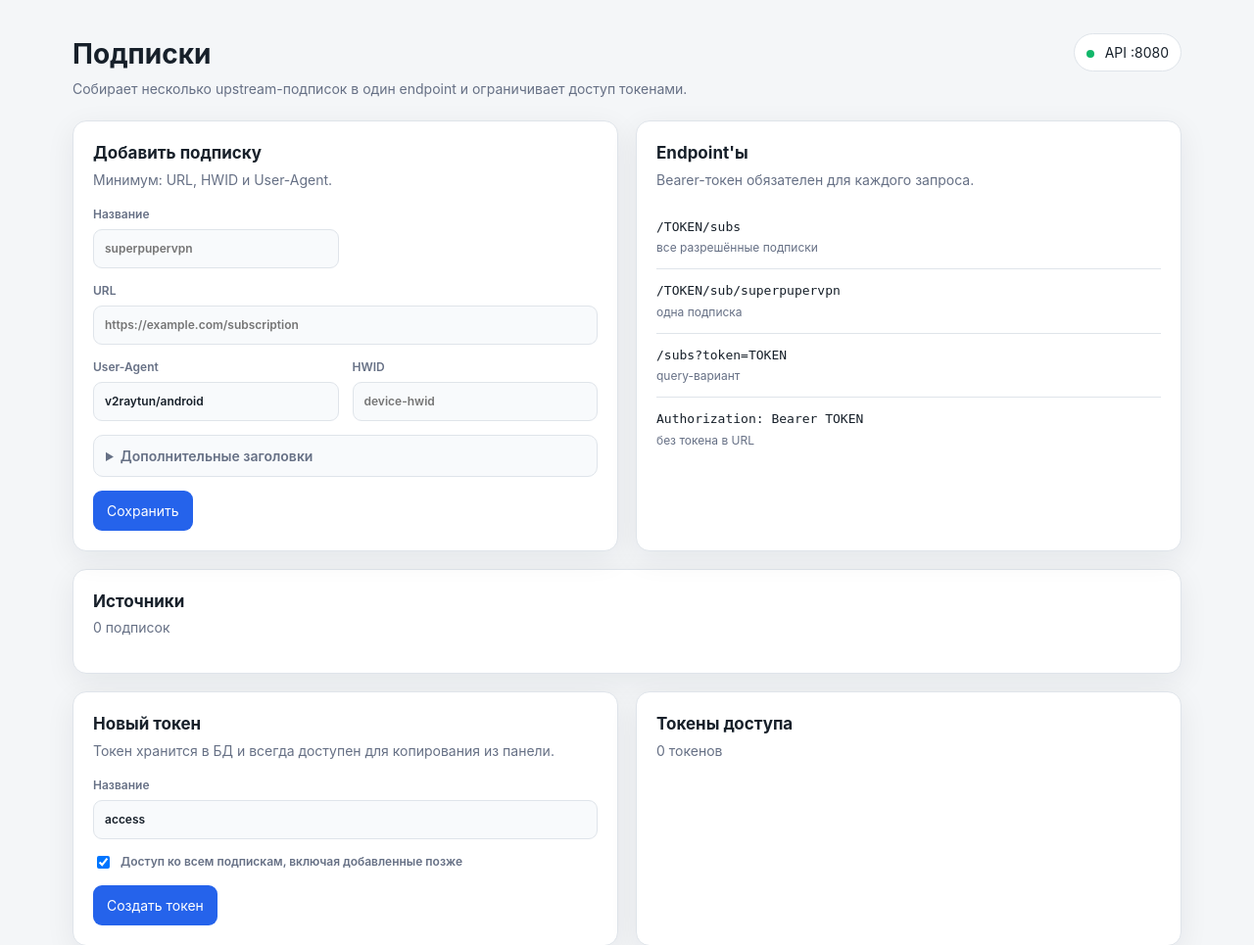
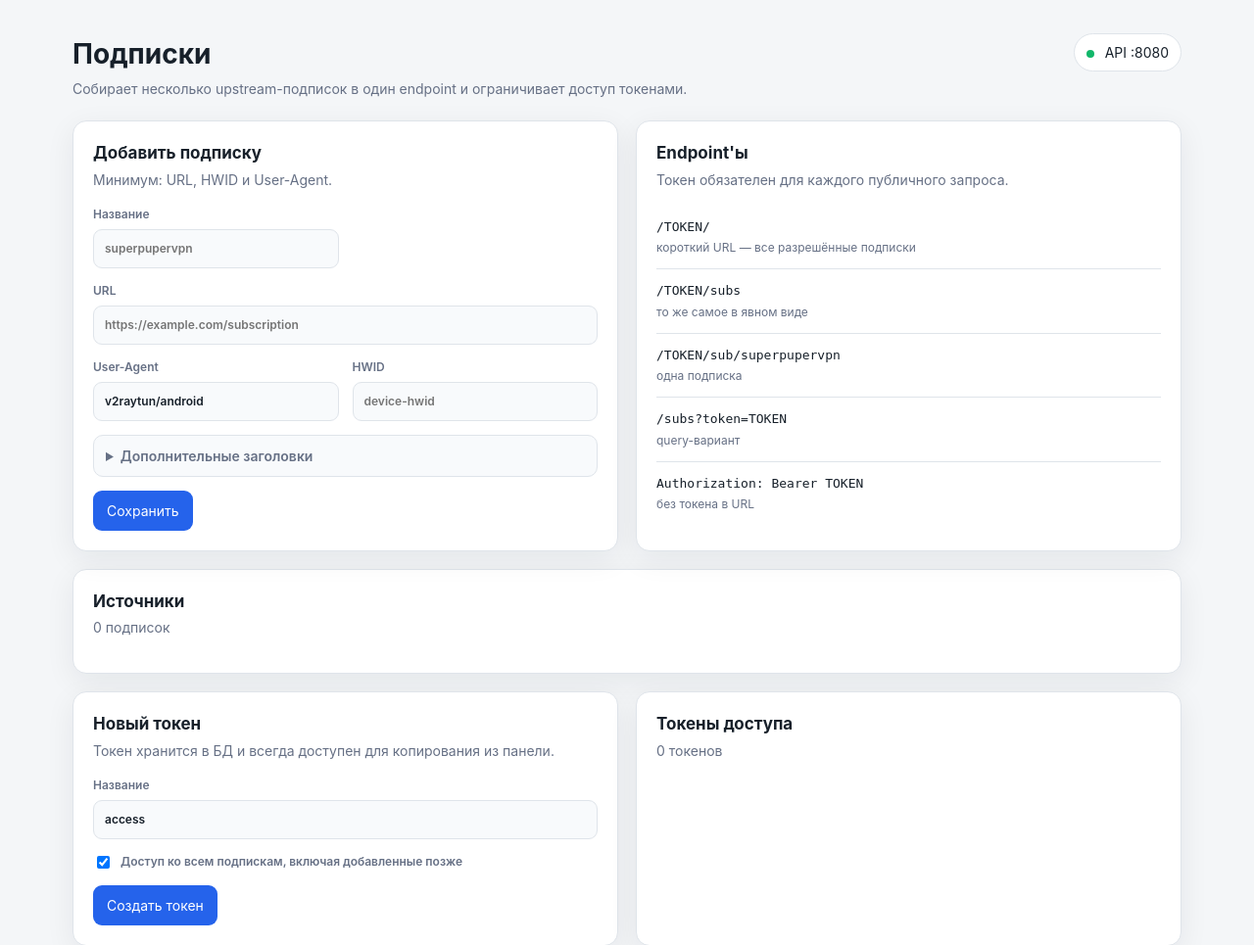
Before and after one commit to Dark-V/SubMux, a Python web app: template app/templates/index.html in a window 1280 px wide. Shown: the part 68-1033 px from the top of the page at 98% size. Run offline with Jinja, Linux system fonts and the light colour scheme; the template is opened without the code that fills it, so the values that code supplies are empty.

Commit message:
Clarify endpoints and formats

```diff
--- a/app/templates/index.html
+++ b/app/templates/index.html
@@ -39,7 +39,7 @@
             <label>OS version<input id="subVerOs" placeholder="Android 15"></label>
             <label>Device model<input id="subModel" placeholder="Xiaomi ..."></label>
             <label>App version<input id="subAppVersion" placeholder="5.23.74"></label>
-            <label>Формат<select id="subFormat"><option value="auto">Auto</option><option value="base64">Base64</option><option value="raw">Raw</option></select></label>
+            <label>Формат<select id="subFormat"><option value="auto">Auto URI-list</option><option value="base64">Base64 URI-list</option><option value="raw">Raw URI-list</option></select></label>
             <label class="check"><input id="subEnabled" type="checkbox" checked> Включена</label>
           </div>
         </details>
@@ -48,8 +48,9 @@
     </div>
 
     <div class="card">
-      <div class="section-head"><div><h2>Endpoint'ы</h2><p class="muted">Bearer-токен обязателен для каждого запроса.</p></div></div>
-      <div class="endpoint"><code>/TOKEN/subs</code><span>все разрешённые подписки</span></div>
+      <div class="section-head"><div><h2>Endpoint'ы</h2><p class="muted">Токен обязателен для каждого публичного запроса.</p></div></div>
+      <div class="endpoint"><code>/TOKEN/</code><span>короткий URL — все разрешённые подписки</span></div>
+      <div class="endpoint"><code>/TOKEN/subs</code><span>то же самое в явном виде</span></div>
       <div class="endpoint"><code>/TOKEN/sub/superpupervpn</code><span>одна подписка</span></div>
       <div class="endpoint"><code>/subs?token=TOKEN</code><span>query-вариант</span></div>
       <div class="endpoint"><code>Authorization: Bearer TOKEN</code><span>без токена в URL</span></div>
```
